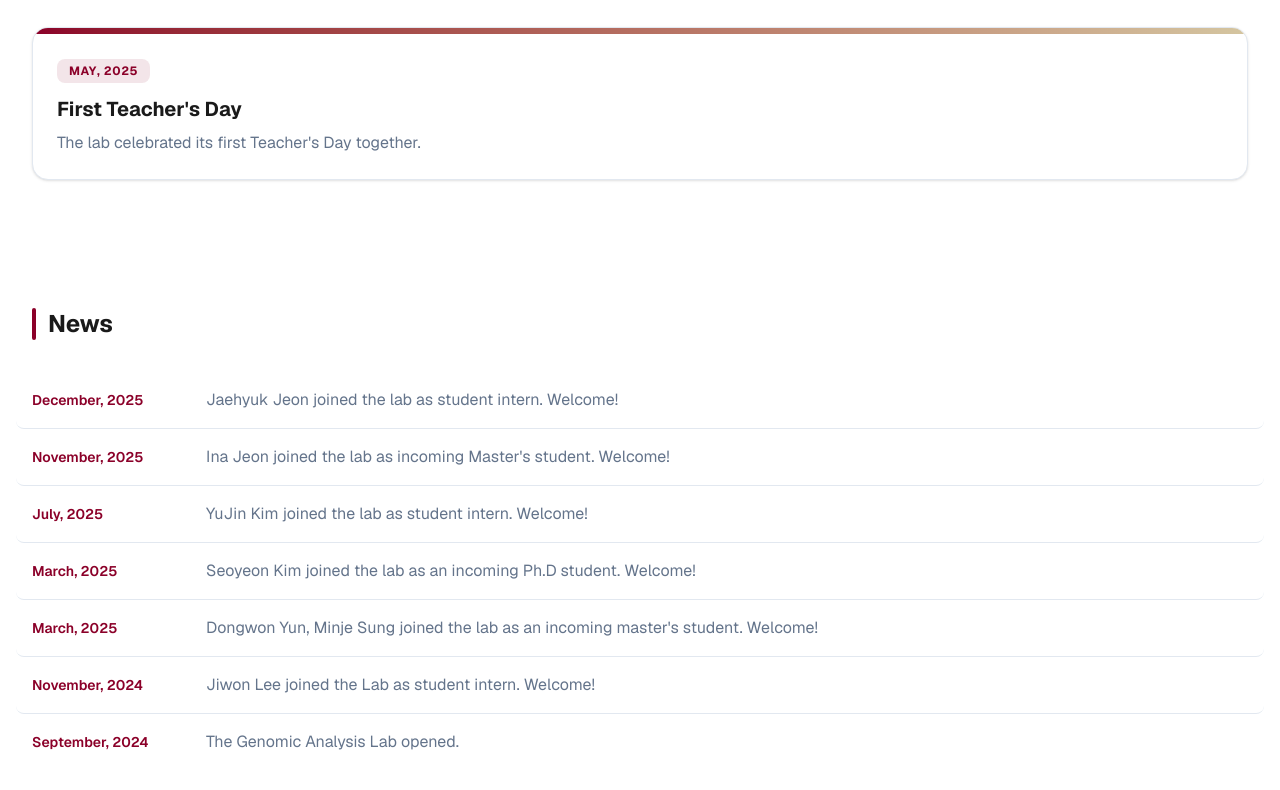
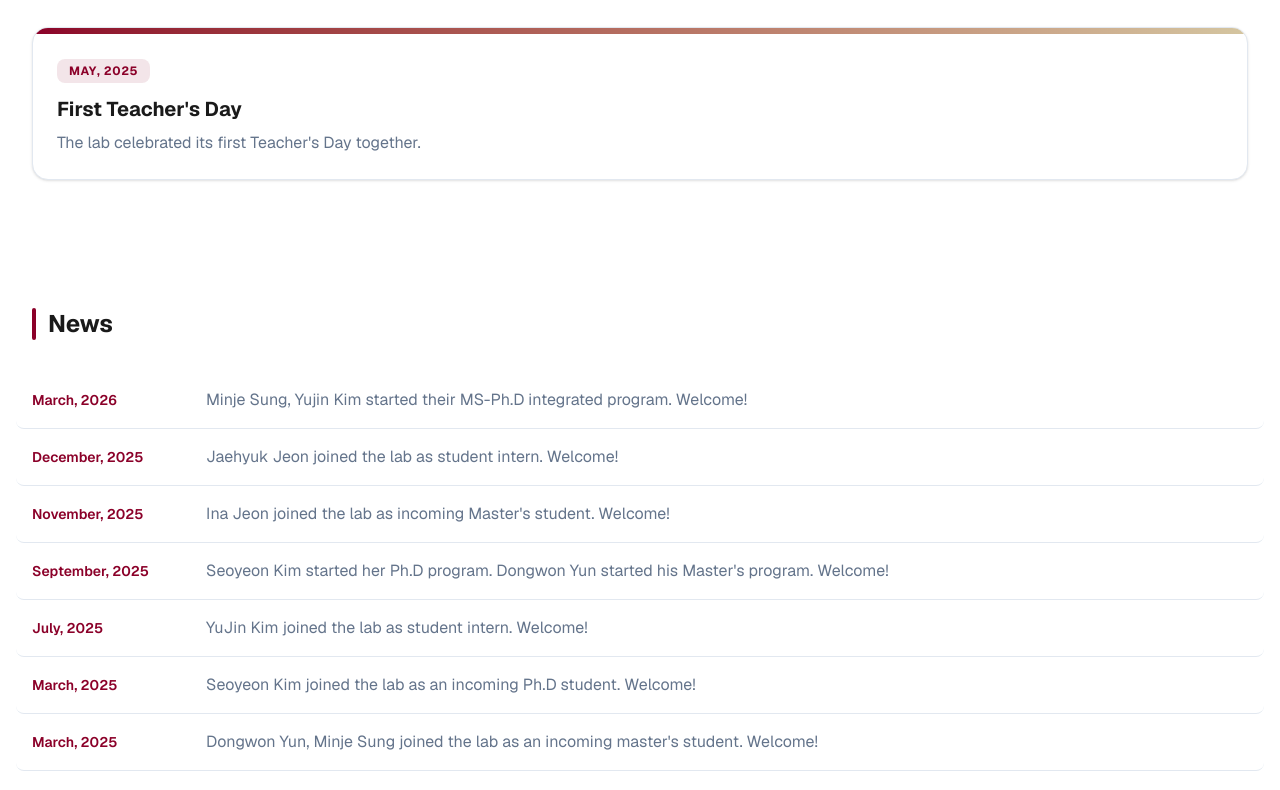
Before and after one commit to bioz1lee/lab-portal, a Next.js app: page /lab-portal/event in a window 1280 px wide. Shown: the part 405-1195 px from the top of the page. Built offline with nearby package versions, Linux system fonts and the light colour scheme.

Commit message:
Add news: 2025 fall & 2026 spring semester program starts

```diff
--- a/src/app/event/page.tsx
+++ b/src/app/event/page.tsx
@@ -15,8 +15,10 @@ const events = [
 ];
 
 const news = [
+  { date: "March, 2026", text: "Minje Sung, Yujin Kim started their MS-Ph.D integrated program. Welcome!" },
   { date: "December, 2025", text: "Jaehyuk Jeon joined the lab as student intern. Welcome!" },
   { date: "November, 2025", text: "Ina Jeon joined the lab as incoming Master's student. Welcome!" },
+  { date: "September, 2025", text: "Seoyeon Kim started her Ph.D program. Dongwon Yun started his Master's program. Welcome!" },
   { date: "July, 2025", text: "YuJin Kim joined the lab as student intern. Welcome!" },
   { date: "March, 2025", text: "Seoyeon Kim joined the lab as an incoming Ph.D student. Welcome!" },
   { date: "March, 2025", text: "Dongwon Yun, Minje Sung joined the lab as an incoming master's student. Welcome!" },
--- a/src/app/page.tsx
+++ b/src/app/page.tsx
@@ -3,8 +3,10 @@ import PageSection from "@/components/PageSection";
 import prefix from "@/lib/prefix";
 
 const newsItems = [
+  { date: "March, 2026", text: "Minje Sung, Yujin Kim started their MS-Ph.D integrated program. Welcome!" },
   { date: "December, 2025", text: "Jaehyuk Jeon joined the lab as student intern. Welcome!" },
   { date: "November, 2025", text: "Ina Jeon joined the lab as incoming Master's student. Welcome!" },
+  { date: "September, 2025", text: "Seoyeon Kim started her Ph.D program. Dongwon Yun started his Master's program. Welcome!" },
   { date: "July, 2025", text: "YuJin Kim joined the lab as student intern. Welcome!" },
   { date: "March, 2025", text: "Seoyeon Kim joined the lab as an incoming Ph.D student. Welcome!" },
   { date: "March, 2025", text: "Dongwon Yun, Minje Sung joined the lab as an incoming master's student. Welcome!" },
```
